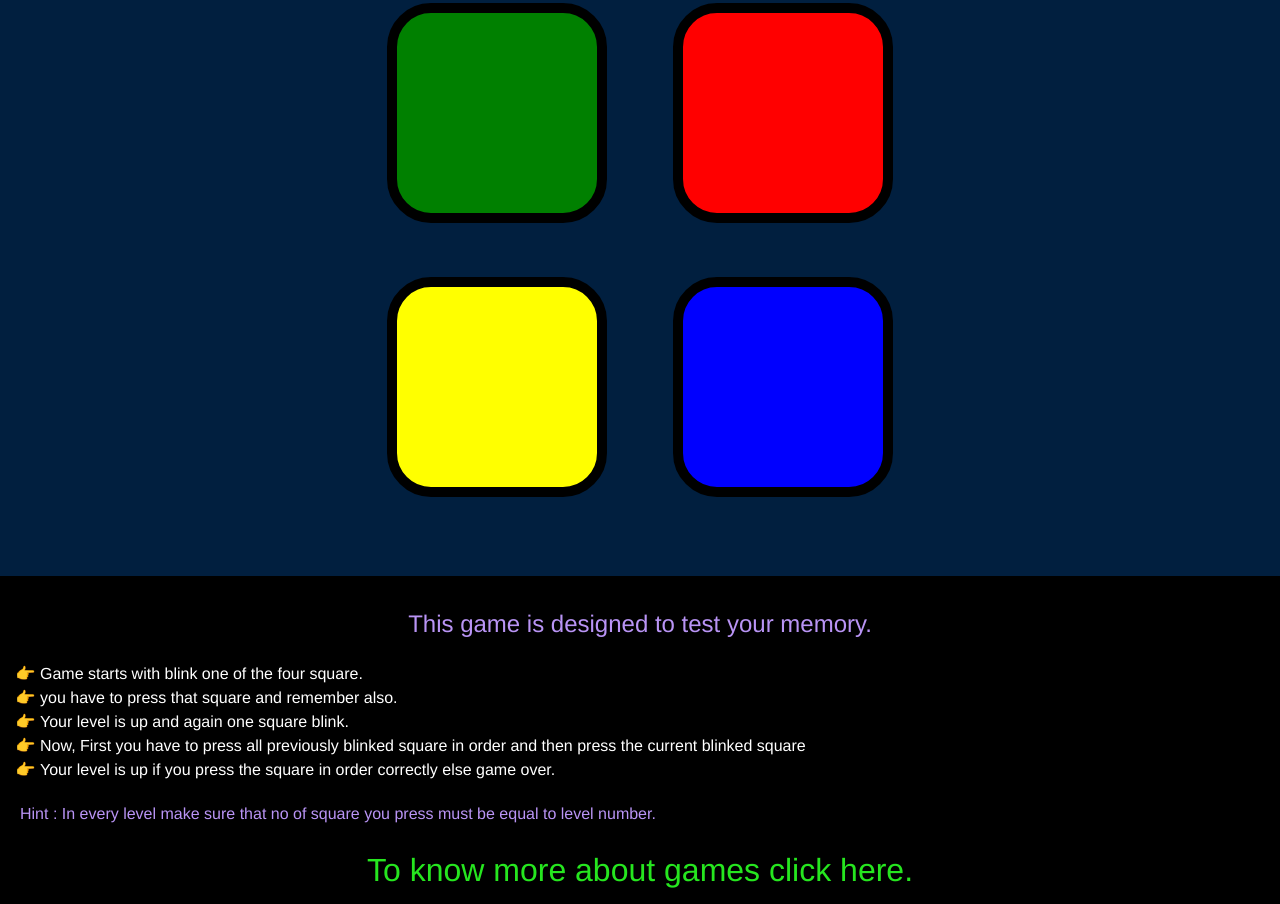
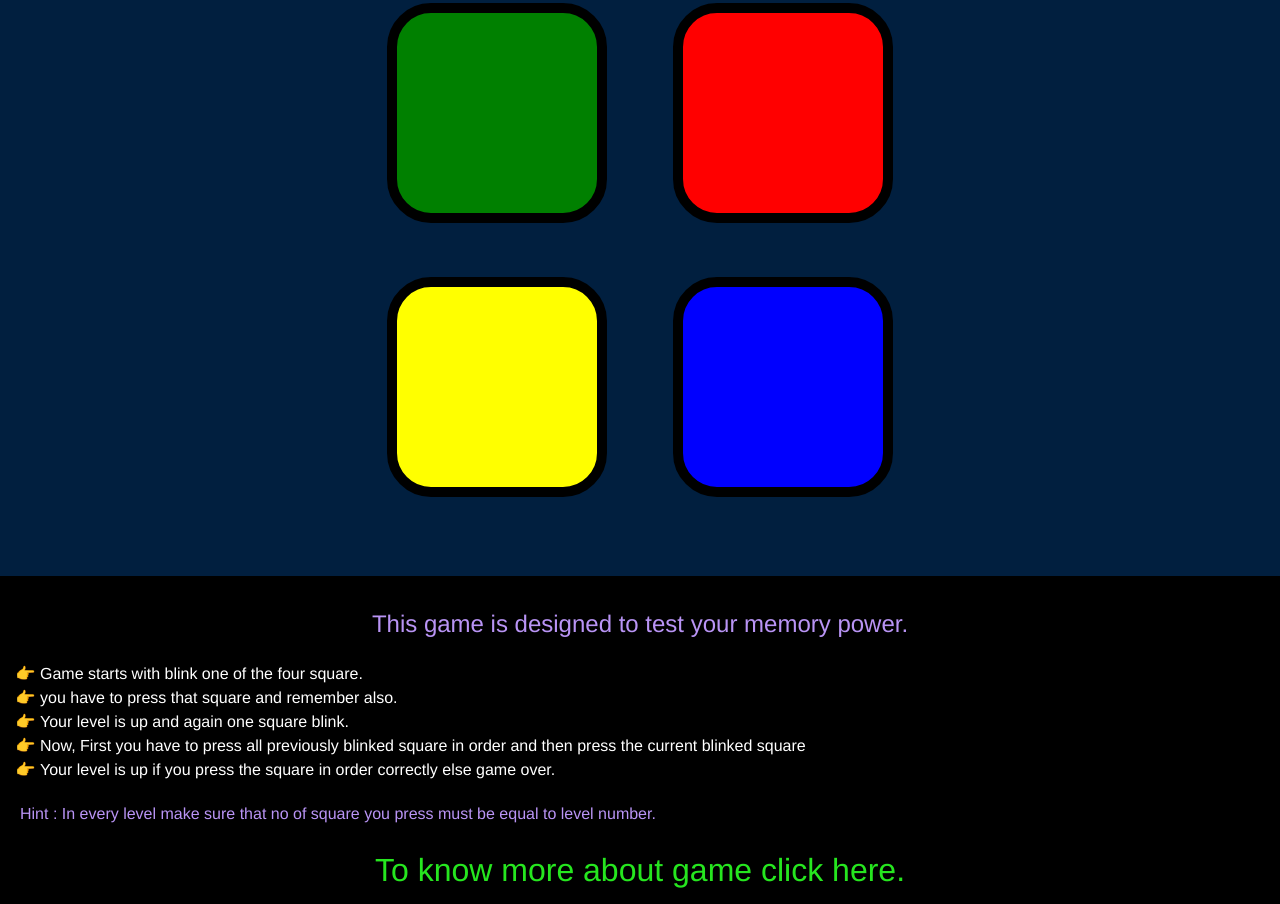
Before and after one commit to Ashish-29/Simon-Game, a plain HTML site: page index.html in a window 1280 px wide. Shown: the part 333-1237 px from the top of the page. Drawn offline with nearby package versions, Linux system fonts and the light colour scheme.

Commit message:
udate whole html

```diff
--- a/index.html
+++ b/index.html
@@ -31,7 +31,7 @@
   </div>
 
   <footer>
-    <div class="top">This game is designed to test your memory.</div>
+    <div class="top">This game is designed to test your memory power.</div>
   <ul>
     <li>Game starts with blink one of the four square.</li>
     <li>you have to press that square and remember also.</li>
@@ -41,7 +41,7 @@
   </ul>
 
     <div> Hint : In every level make sure that no of square you press must be equal to level number. </div>
-    <a href="https://en.wikipedia.org/wiki/Simon_(game)" target="blank">To know more about games click here. </a>
+    <a href="https://en.wikipedia.org/wiki/Simon_(game)" target="blank">To know more about game click here. </a>
   </footer>
 
   <script src="https://ajax.googleapis.com/ajax/libs/jquery/3.6.0/jquery.min.js"></script>
```
